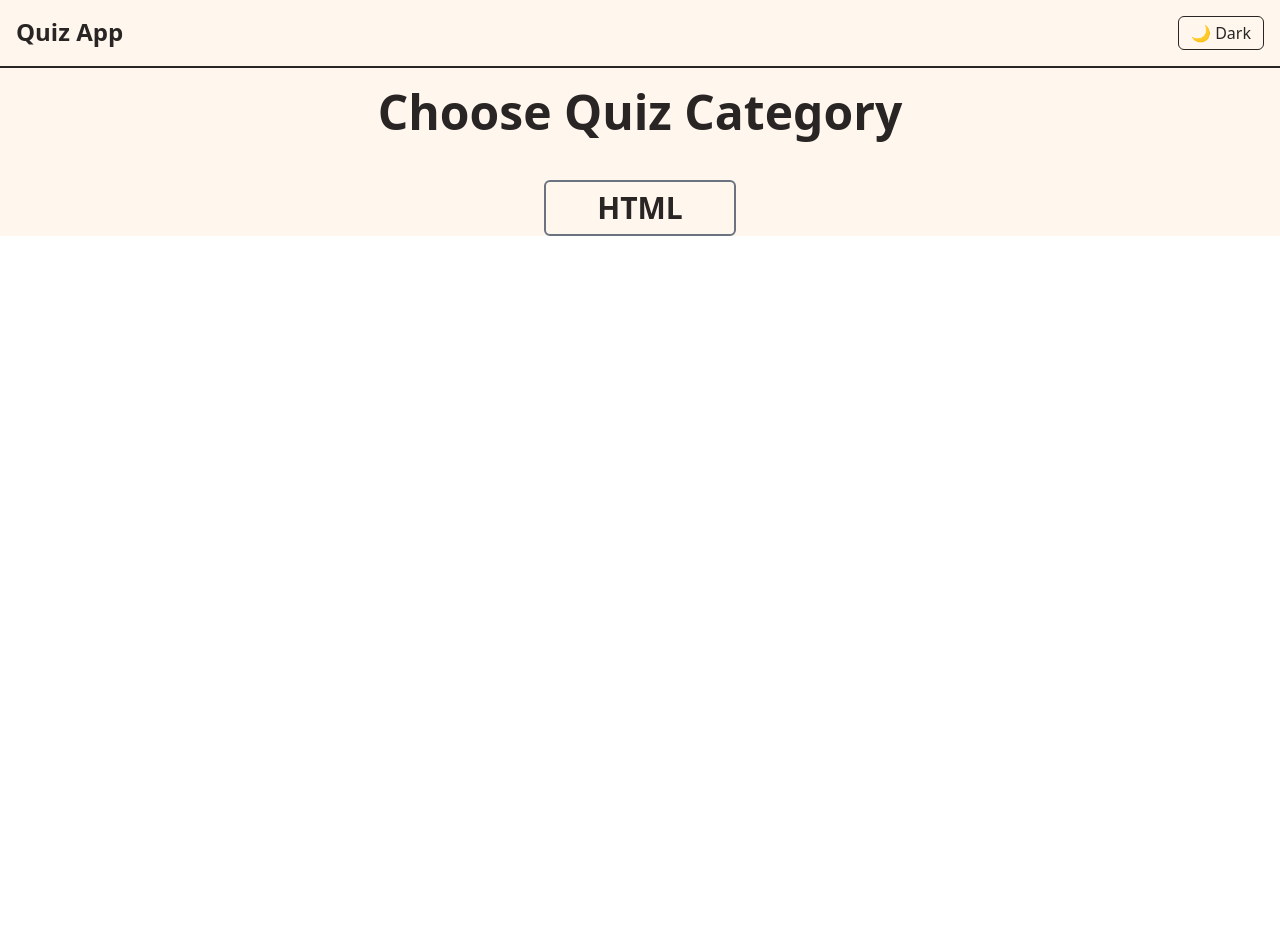
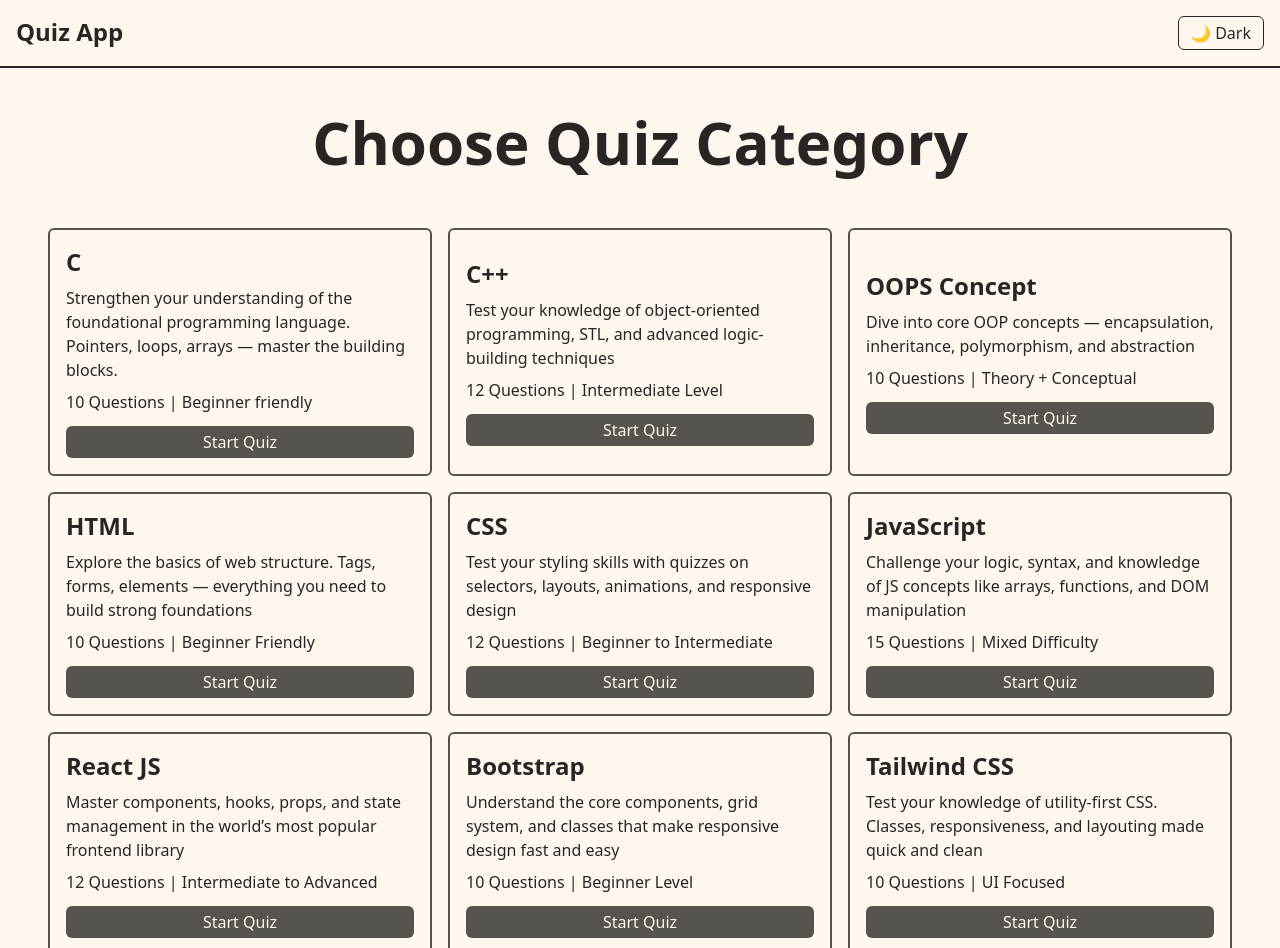
Before and after one commit to TonyStark-19/Quiz-app, a React (Create React App) app: page /pages/category in a window 1280 px wide. Shown: the top 948 px of the page. Before the commit the page ends 800 px from the top, so only its background shows below. Built offline with nearby package versions, Linux system fonts and the light colour scheme.

Commit message:
Added UI improvements + content

```diff
--- a/src/pages/category.jsx
+++ b/src/pages/category.jsx
@@ -1,25 +1,88 @@
 // import Navbar
 import { Navbar } from "./home";
 
+// category page
 export default function CategoryPage() {
     return (
-        <div className="containerh-screen">
+        <div className="container min-h-screen">
             <Navbar />
             <CategoryContent />
         </div>
     )
 }
 
+// array for box content
+const array = [
+    {
+        title: "C",
+        description: "Strengthen your understanding of the foundational programming language. Pointers, loops, arrays — master the building blocks.",
+        info: "10 Questions | Beginner friendly"
+    },
+    {
+        title: "C++",
+        description: "Test your knowledge of object-oriented programming, STL, and advanced logic-building techniques",
+        info: "12 Questions | Intermediate Level"
+    },
+    {
+        title: "OOPS Concept",
+        description: "Dive into core OOP concepts — encapsulation, inheritance, polymorphism, and abstraction",
+        info: "10 Questions | Theory + Conceptual"
+    },
+    {
+        title: "HTML",
+        description: "Explore the basics of web structure. Tags, forms, elements — everything you need to build strong foundations",
+        info: "10 Questions | Beginner Friendly"
+    },
+    {
+        title: "CSS",
+        description: "Test your styling skills with quizzes on selectors, layouts, animations, and responsive design",
+        info: "12 Questions | Beginner to Intermediate"
+    },
+    {
+        title: "JavaScript",
+        description: "Challenge your logic, syntax, and knowledge of JS concepts like arrays, functions, and DOM manipulation",
+        info: "15 Questions | Mixed Difficulty"
+    },
+    {
+        title: "React JS",
+        description: "Master components, hooks, props, and state management in the world’s most popular frontend library",
+        info: "12 Questions | Intermediate to Advanced"
+    },
+    {
+        title: "Bootstrap",
+        description: "Understand the core components, grid system, and classes that make responsive design fast and easy",
+        info: "10 Questions | Beginner Level"
+    },
+    {
+        title: "Tailwind CSS",
+        description: "Test your knowledge of utility-first CSS. Classes, responsiveness, and layouting made quick and clean",
+        info: "10 Questions | UI Focused"
+    },
+    {
+        title: "Git & GitHub",
+        description: "Version control your knowledge! Commands, branches, commits, and collaboration — test it all",
+        info: "10 Questions | CLI + GitHub Basics"
+    }
+]
+
 // category page content
 function CategoryContent() {
     return (
-        <div className="content flex justify-center items-center flex-col gap-6 pt-10 w-full h-full bg-orange-50 dark:bg-gray-950  text-stone-800 dark:text-white">\
-            <h1 className="text-5xl font-bold text-center">Choose Quiz Category</h1>
+        <div className="content flex-col gap-6 pt-28 w-full h-full
+         bg-orange-50 dark:bg-gray-950  text-stone-800 dark:text-white">
+            <h1 className="text-6xl font-bold text-center">Choose Quiz Category</h1>
 
-            <div className="box-wrap pt-5 flex justify-center flex-row gap-4">
-                <div className="flex justify-center items-center box w-48 border-2 pt-2 pb-2 border-gray-500 rounded-md">
-                    <h2 className="text-3xl font-bold">HTML</h2>
-                </div>
+            <div className="box-wrap pb-10 flex-wrap pt-14 flex justify-center flex-row gap-4">
+                {array.map((arr, idx) => (
+                    <div className="flex flex-col justify-center box w-96 border-2 p-4 rounded-md
+                   border-stone-600 dark:border-gray-500 text-stone-800 dark:text-white" key={idx}>
+                        <h2 className="text-2xl font-semibold">{arr.title}</h2>
+                        <h4 className="mt-2">{arr.description}</h4>
+                        <p className="mt-2">{arr.info}</p>
+                        <button className="rounded-md p-1 mt-3
+                         bg-stone-600 dark:bg-gray-700 text-orange-50 dark:text-white">Start Quiz</button>
+                    </div>
+                ))}
             </div>
         </div>
     )
--- a/src/pages/home.jsx
+++ b/src/pages/home.jsx
@@ -37,11 +37,15 @@ export function Navbar() {
     };
 
     return (
-        <div className="navbar flex justify-between flex-row p-4 fixed z-3 w-full border-b-2 border-stone-800 dark:border-white bg-orange-50 dark:bg-gray-950">
-            <div className="head text-2xl font-semibold text-stone-800 dark:text-white">Quiz App</div>
+        <div className="navbar flex justify-between flex-row p-4 fixed z-3 w-full border-b-2
+        border-stone-800 dark:border-white bg-orange-50 dark:bg-gray-950">
+            <Link to="/">
+                <div className="head text-2xl font-bold text-stone-800 dark:text-white">Quiz App</div>
+            </Link>
             <button
                 onClick={toggleTheme}
-                className="text-stone-800 dark:text-white border border-stone-800 dark:border-white px-3 py-1 rounded-md hover:bg-stone-200 dark:hover:bg-gray-700 transition"
+                className="px-3 py-1 rounded-md
+                text-stone-800 dark:text-white border border-stone-800 dark:border-white hover:bg-stone-200 dark:hover:bg-gray-700 transition"
             >
                 {isDark ? '🌞 Light' : '🌙 Dark'}
             </button>
@@ -52,14 +56,17 @@ export function Navbar() {
 // content
 function Content() {
     return (
-        <div className="content flex justify-center items-center flex-col gap-6 pt-10 w-full h-full bg-orange-50 dark:bg-gray-950  text-stone-800 dark:text-white">
+        <div className="content flex justify-center items-center flex-col gap-6 pt-10 w-full h-full
+         bg-orange-50 dark:bg-gray-950  text-stone-800 dark:text-white">
             <h1 className="text-7xl font-bold text-center">Quiz App!</h1>
             <h2 className="text-4xl text-center font-semibold">Test Your Knowledge. Learn Something New.</h2>
             <p className="text-center text-xl max-w-xl">
                 Welcome to the ultimate quiz experience powered by React and Tailwind CSS. Whether you're brushing up on skills or just having fun, this app helps you learn, compete, and grow.
             </p>
             <Link to="/pages/category">
-                <button className="pt-2 pb-2 pr-4 pl-4 text-lg rounded-md bg-stone-600 dark:bg-gray-700 text-orange-50 dark:text-white">Get Started</button>
+                <button className="pt-2 pb-2 pr-4 pl-4 text-lg rounded-md
+                 border-2 border-stone-600 dark:border-gray-700 hover:bg-stone-600 hover:text-orange-50 hover:dark:bg-gray-700
+                 text-stone-800 dark:text-white bg-transparent dark:bg-transparent">Get Started</button>
             </Link>
         </div>
     )
```
